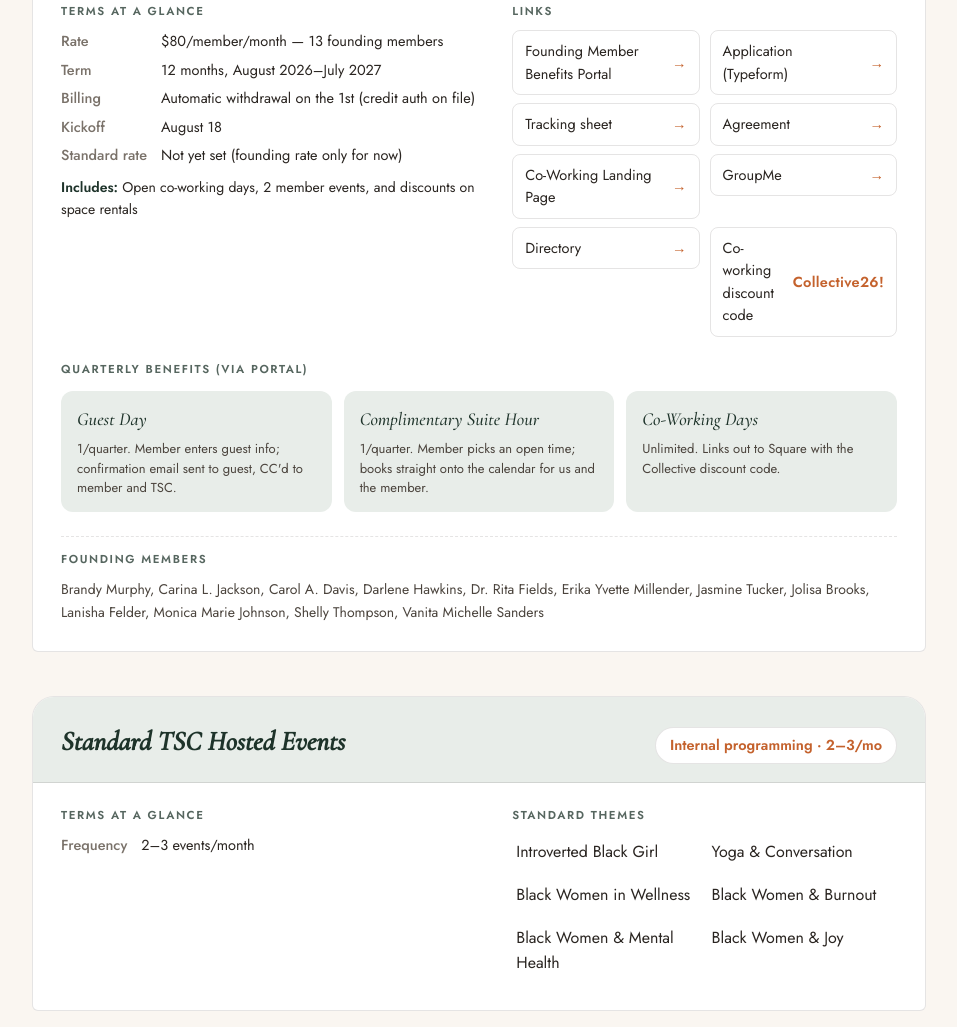
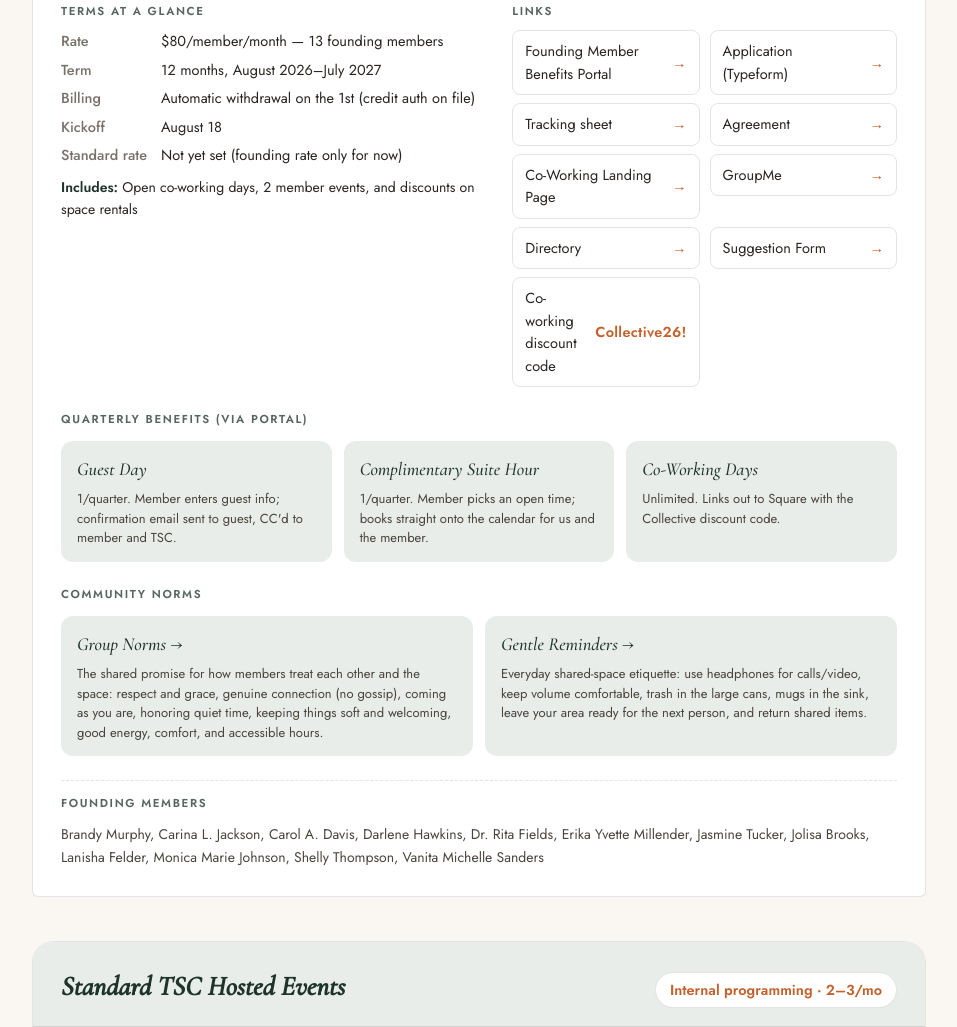
Before and after one commit to thesisterscouch/admin, a plain HTML site: page index.html in a window 1280 px wide. Shown: the part 4276-5303 px from the top of the page, without its empty margins (272-1229 px from the left). Drawn offline with nearby package versions, Linux system fonts and the light colour scheme.

Commit message:
Update index.html

```diff
--- a/index.html
+++ b/index.html
@@ -156,7 +156,7 @@
 
   .linklist{ list-style:none; margin:0; padding:0; display:grid; grid-template-columns:1fr 1fr; gap:8px 10px; }
   @media (max-width:520px){ .linklist{ grid-template-columns:1fr; } }
-  @media (max-width:700px){ .qb-grid{ grid-template-columns:1fr !important; } }
+  @media (max-width:700px){ .qb-grid{ grid-template-columns:1fr !important; } .cn-grid{ grid-template-columns:1fr !important; } }
   .linklist li a{
     display:flex; align-items:center; gap:10px; text-decoration:none;
     font-size:14.5px; color:var(--ink); padding:9px 12px; border:1px solid var(--line);
@@ -502,6 +502,7 @@
               <li><a href="https://www.thesisterscouch.com/open-co-working" target="_blank" rel="noopener">Co-Working Landing Page <span class="arrow">→</span></a></li>
               <li><a href="https://groupme.com/join_group/116314613/ysCokyXx" target="_blank" rel="noopener">GroupMe <span class="arrow">→</span></a></li>
               <li><a href="https://drive.google.com/file/d/1OjDdb47ePu6VFSeiHWVvknDHCYsU-CGQ/view?usp=sharing" target="_blank" rel="noopener">Directory <span class="arrow">→</span></a></li>
+              <li><a href="https://alandra.typeform.com/to/vpKXwbHo" target="_blank" rel="noopener">Suggestion Form <span class="arrow">→</span></a></li>
               <li><span style="display:flex; align-items:center; gap:10px; font-size:14.5px; padding:9px 12px; border:1px solid var(--line); border-radius:8px;">Co-working discount code <span style="margin-left:auto; font-weight:600; color:var(--terracotta); letter-spacing:.02em;">Collective26!</span></span></li>
             </ul>
           </div>
@@ -521,6 +522,19 @@
               <div style="font-family:'Cormorant Garamond', serif; font-size:1.15rem; font-style:italic; color:var(--forest-deep); margin-bottom:6px;">Co-Working Days</div>
               <div style="font-size:13px; color:#4b443d; line-height:1.5;">Unlimited. Links out to Square with the Collective discount code.</div>
             </div>
+          </div>
+        </div>
+        <div style="margin-top:24px;">
+          <h3 style="font-family:'Jost',sans-serif; font-size:11.5px; letter-spacing:.14em; text-transform:uppercase; color:var(--forest-deep); font-weight:600; margin-bottom:12px; opacity:0.75;">Community Norms</h3>
+          <div class="cn-grid" style="display:grid; grid-template-columns:1fr 1fr; gap:12px;">
+            <a href="https://drive.google.com/file/d/1YtQVAi7AKdlpKBTVpuIIjNVFWmHI7pdV/view?usp=drive_link" target="_blank" rel="noopener" style="display:block; text-decoration:none; background:var(--sage); border-radius:12px; padding:14px 16px;">
+              <div style="font-family:'Cormorant Garamond', serif; font-size:1.15rem; font-style:italic; color:var(--forest-deep); margin-bottom:6px;">Group Norms <span class="arrow">→</span></div>
+              <div style="font-size:13px; color:#4b443d; line-height:1.5;">The shared promise for how members treat each other and the space: respect and grace, genuine connection (no gossip), coming as you are, honoring quiet time, keeping things soft and welcoming, good energy, comfort, and accessible hours.</div>
+            </a>
+            <a href="https://drive.google.com/file/d/1MJ9Rk3BaWovFtkS2oFYO5fLKFq94-Tj8/view?usp=drive_link" target="_blank" rel="noopener" style="display:block; text-decoration:none; background:var(--sage); border-radius:12px; padding:14px 16px;">
+              <div style="font-family:'Cormorant Garamond', serif; font-size:1.15rem; font-style:italic; color:var(--forest-deep); margin-bottom:6px;">Gentle Reminders <span class="arrow">→</span></div>
+              <div style="font-size:13px; color:#4b443d; line-height:1.5;">Everyday shared-space etiquette: use headphones for calls/video, keep volume comfortable, trash in the large cans, mugs in the sink, leave your area ready for the next person, and return shared items.</div>
+            </a>
           </div>
         </div>
         <div class="note" style="margin-top:24px;">
```
